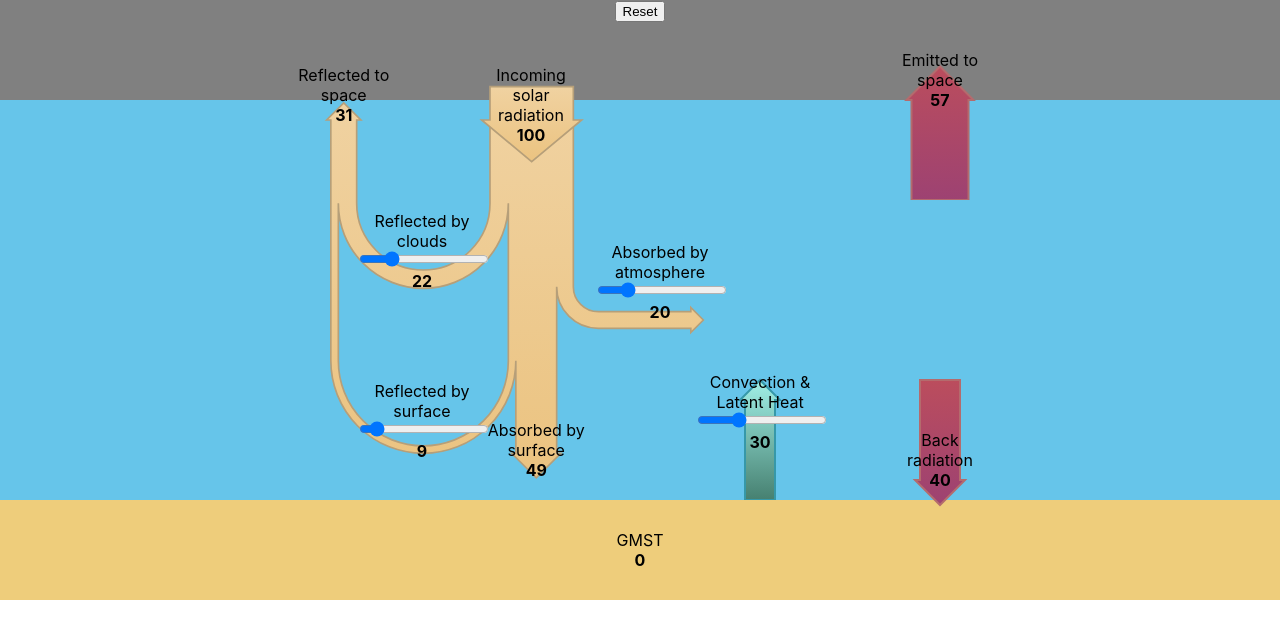
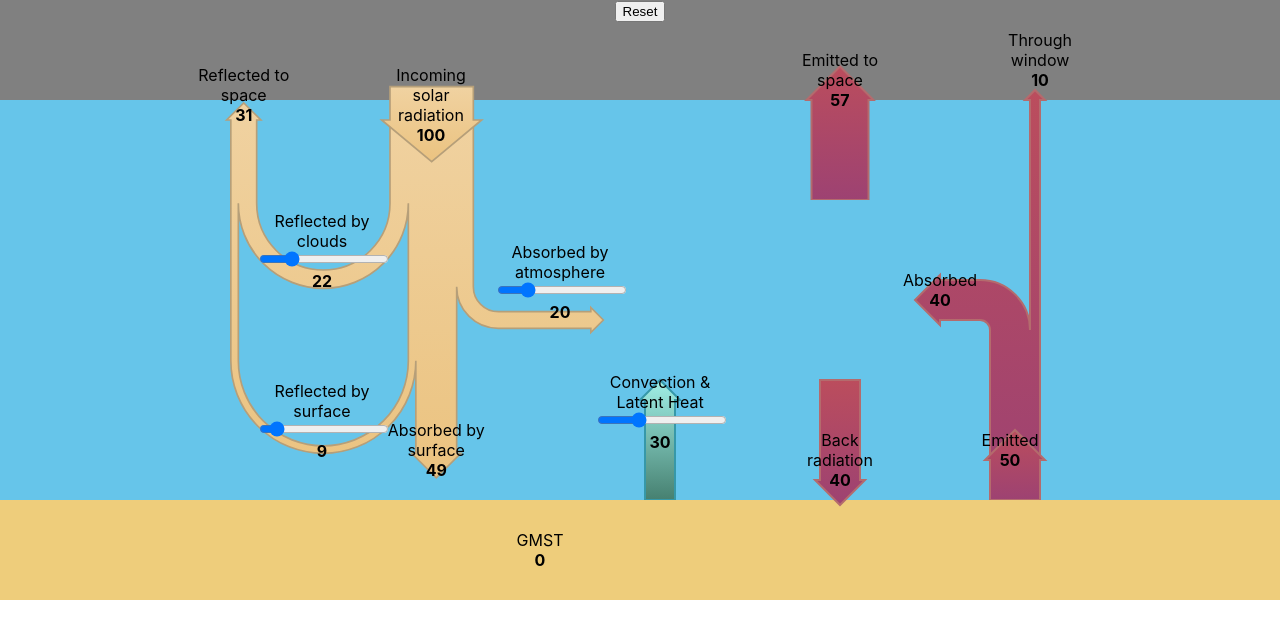
Before and after one commit to craigwalton/ClimateApp, a React (Create React App) app in the folder my-app/: page / in a window 1280 px wide. Shown: the top 638 px of the page. Built offline with nearby package versions, Linux system fonts and the light colour scheme.

Commit message:
Add outstanding longwave arrows.

```diff
--- a/my-app/src/App.css
+++ b/my-app/src/App.css
@@ -26,7 +26,7 @@ html, body, #root {
     position: relative;
     margin-left: auto;
     margin-right: auto;
-    width: 800px;
+    width: 1000px;
     height: 100%;
 }
 
--- a/my-app/src/App.js
+++ b/my-app/src/App.js
@@ -6,6 +6,7 @@ import ShortwaveArrows from './components/ShortwaveArrows';
 import ConvectionArrow from "./components/ConvectionArrow";
 import LongwaveToSpaceArrow from "./components/LongwaveToSpaceArrow";
 import BackRadiationArrow from "./components/BackRadiationArrow";
+import LongwaveFromSurfaceArrows from "./components/LongwaveFromSurfaceArrows";
 
 function App() {
     const defaultScatteredValue = 22;
@@ -53,6 +54,9 @@ function App() {
     const absorbedBySurface = 100 - totalReflected - atmosphereValue;
     const emittedToSpace = 57;
     const backRadiation = 40;
+    const emittedFromSurface = 50;
+    const longwaveAbsorbedByAtmosphere = 40;
+    const throughWindow = emittedFromSurface - longwaveAbsorbedByAtmosphere
     const scale = 500 / 600;
     return (
         <div className="App">
@@ -80,6 +84,12 @@ function App() {
                     <Label x={700} y={50} label={"Emitted to space"} value={emittedToSpace}/>
                     <BackRadiationArrow x={700} y={350} value={backRadiation}/>
                     <Label x={700} y={430} label={"Back radiation"} value={backRadiation}/>
+                    <LongwaveFromSurfaceArrows x={700} y={50} emitted={emittedFromSurface}
+                                               absorbed={longwaveAbsorbedByAtmosphere} window={throughWindow} />
+                    <Label x={870} y={430} label={"Emitted"} value={emittedFromSurface}/>
+                    <Label x={800} y={270} label={"Absorbed"} value={longwaveAbsorbedByAtmosphere}/>
+                    <Label x={900} y={30} label={"Through window"} value={throughWindow}/>
+
                     {/*Convection & Latent Heat*/}
                     <ConvectionArrow x={500} y={300} value={convectionValue}/>
                     <Slider x={500} y={350} label={"Convection & Latent Heat"} value={convectionValue}
--- /dev/null
+++ b/my-app/src/components/LongwaveFromSurfaceArrows.css
@@ -0,0 +1,5 @@
+.longwave-from-surface-path {
+    stroke-width: 2;
+    fill: url(#longwave-from-surface-gradient);
+    stroke: #b46b6d;
+}
--- /dev/null
+++ b/my-app/src/components/LongwaveFromSurfaceArrows.js
@@ -0,0 +1,65 @@
+import './LongwaveFromSurfaceArrows.css';
+
+const LongwaveFromSurfaceArrows = ({x, y, emitted, absorbed, window}) => {
+
+    const data = drawArrow(emitted, absorbed, window);
+    const step = 5;
+    const emittedArrow = (emitted) / 2 + step;
+    return (
+        <div className="arrow-container" style={{position: 'absolute', left: x, top: y}}>
+            <svg width="250" height="450" viewBox="0 0 250 450">
+                <defs>
+                    <linearGradient id="longwave-from-surface-gradient" x1="0%" y1="0%" x2="0%" y2="100%">
+                        <stop offset="0%" style={{stopColor: 'rgb(187,77,93)', stopOpacity: 1}}/>
+                        <stop offset="100%" style={{stopColor: 'rgb(157,66,114)', stopOpacity: 1}}/>
+                    </linearGradient>
+                </defs>
+                <path className={"longwave-from-surface-path"}
+                      d={data}/>
+                <path className={"longwave-from-surface-path"}
+                      d={`M 200 450
+                          l 0 -40
+                          l ${step} 0
+                          l ${-emittedArrow} ${-emittedArrow}
+                          l ${-emittedArrow} ${emittedArrow}
+                          l ${step} 0
+                          l 0 40
+                          Z`}/>
+            </svg>
+        </div>
+    );
+};
+
+function drawArrow(emitted, absorbed, window) {
+    const step = 5;
+    const height = 450;
+    // Through window arrow.
+    const windowArrow = (window) / 2 + step;
+    const windowY = 400;
+    let data = `M 200 ${height}
+                l 0 ${-windowY}
+                l ${step} 0
+                l ${-windowArrow} ${-windowArrow}
+                l ${-windowArrow} ${windowArrow}
+                l ${step} 0`;
+    // Absorbed arrow.
+    const absorbedArrow = (absorbed) / 2 + step;
+    const absorbedROut = 50;
+    const absorbedRIn = absorbedROut - absorbed;
+    const absorbedY = 250;
+    const absorbedX = 40;
+    data += `l 0 ${absorbedY - absorbed / 2}
+             a ${absorbedROut} ${absorbedROut} 0 0 0 ${-absorbedROut} ${-absorbedROut}
+             l ${-absorbedX} 0
+             l 0 ${-step}
+             l ${-absorbedArrow} ${absorbedArrow}
+             l ${absorbedArrow} ${absorbedArrow}
+             l 0 ${-step}
+             l ${absorbedX} 0
+             a ${absorbedRIn} ${absorbedRIn} 0 0 1 ${absorbedRIn} ${absorbedRIn}
+             l 0 ${windowY - absorbedY}
+             Z`;
+    return data;
+}
+
+export default LongwaveFromSurfaceArrows;
--- a/my-app/src/components/ShortwaveArrows.js
+++ b/my-app/src/components/ShortwaveArrows.js
@@ -35,21 +35,21 @@ function drawArrow(scatteredValue, reflectedValue, atmosphereValue) {
     const absorbedSurfaceValue = 100 - scatteredValue - reflectedValue - atmosphereValue;
     const scatteredRIn = 80;
     const scatteredROut = scatteredRIn + scatteredValue;
-    const scatteredZ = 100;
-    const reflectedZ = 400;
+    const scatteredY = 100;
+    const reflectedY = 400;
     const reflectedRIn = scatteredROut;
     const reflectedROut = reflectedRIn + reflectedValue;
     const absorbedSurfaceZ = 400;
-    const atmosphereZ = 200;
+    const atmosphereY = 200;
     const atmosphereX = 160;
     const atmosphereROut = 50;
     const atmosphereRIn = atmosphereROut - atmosphereValue;
     const step = 5;
     let data = `
             M 0 0
-            l 0 ${scatteredZ}
+            l 0 ${scatteredY}
             a ${scatteredRIn} ${scatteredRIn} 0 0 1 ${-scatteredRIn * 2} 0
-            l 0 ${-scatteredZ}`;
+            l 0 ${-scatteredY}`;
     // Reflected arrow head.
     const reflectedArrow = (scatteredValue + reflectedValue) / 2 + step;
     data += `
@@ -58,7 +58,7 @@ function drawArrow(scatteredValue, reflectedValue, atmosphereValue) {
             l ${-reflectedArrow} ${reflectedArrow}
             l ${step} 0`;
     data += `
-            l 0 ${reflectedZ - reflectedROut}
+            l 0 ${reflectedY - reflectedROut}
             a ${reflectedROut} ${reflectedROut} 0 0 0 ${reflectedROut * 2} 0
             L ${reflectedValue + scatteredValue} ${absorbedSurfaceZ}`;
     // Absorbed surface arrow head.
@@ -69,7 +69,7 @@ function drawArrow(scatteredValue, reflectedValue, atmosphereValue) {
             l ${absorbedSurfaceArrow} ${-absorbedSurfaceArrow}
             l ${-step} 0`;
     data += `
-            L ${reflectedValue + scatteredValue + absorbedSurfaceValue} ${atmosphereZ}
+            L ${reflectedValue + scatteredValue + absorbedSurfaceValue} ${atmosphereY}
             a ${atmosphereROut} ${atmosphereROut} 0 0 0 ${atmosphereROut} ${atmosphereROut}
             l ${atmosphereX - absorbedSurfaceValue} 0`;
     // Absorbed atmosphere arrow head.
@@ -83,18 +83,18 @@ function drawArrow(scatteredValue, reflectedValue, atmosphereValue) {
         data += `
                 l ${-atmosphereX + absorbedSurfaceValue} 0
                 a ${atmosphereRIn} ${atmosphereRIn} 0 0 1 ${-atmosphereRIn} ${-atmosphereRIn}
-                l 0 ${-atmosphereZ}`;
+                l 0 ${-atmosphereY}`;
     } else {
         data += `
                 l ${-atmosphereX + absorbedSurfaceValue - atmosphereRIn} 0
-                l 0 ${-atmosphereZ - atmosphereRIn}`;
+                l 0 ${-atmosphereY - atmosphereRIn}`;
     }
     data += `Z`;
     // Inner / negative fill part.
     data += `
-            M ${scatteredValue} ${scatteredZ}
+            M ${scatteredValue} ${scatteredY}
             a ${scatteredROut} ${scatteredROut} 0 0 1 ${-scatteredROut * 2} 0
-            l 0 ${reflectedZ - reflectedROut - scatteredZ}
+            l 0 ${reflectedY - reflectedROut - scatteredY}
             a ${reflectedRIn} ${reflectedRIn} 0 0 0 ${reflectedRIn * 2} 0
             Z`;
     return data;
```
